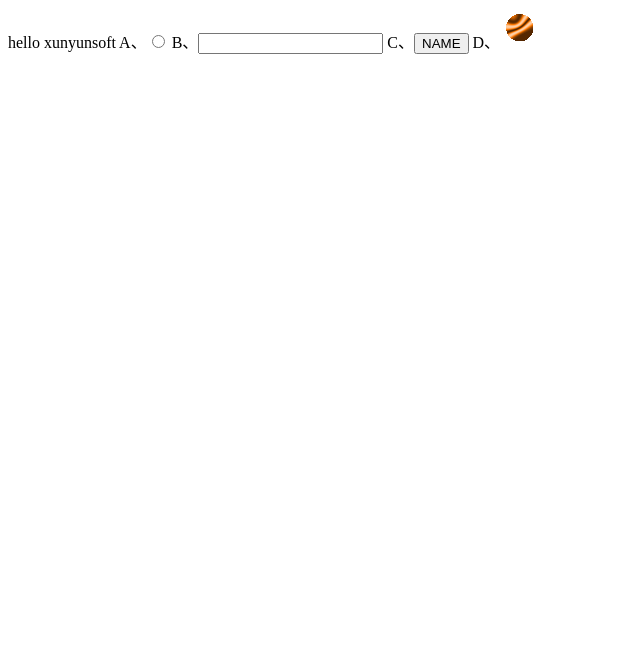
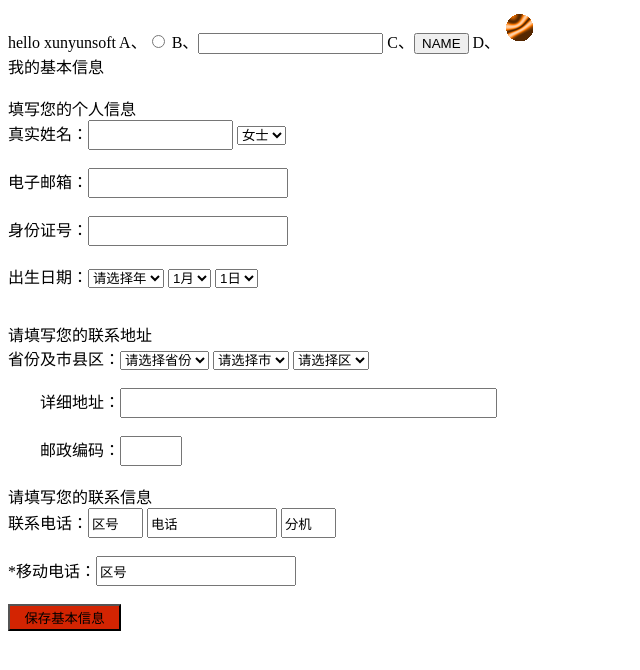
Before and after one commit to xunyunsoft/xunyunsoft.github.io, a plain HTML site: page index.html in a window 1280 px wide. Shown: the whole page, without its empty margins (0-640 px from the left). Drawn offline with Linux system fonts and the light colour scheme.

Commit message:
Update index.html

```diff
--- a/index.html
+++ b/index.html
@@ -1,2 +1,56 @@
 hello xunyunsoft
 A、<input type="radio" name="NAME" value="x"> B、<input type=text name="foo" size=20> C、<input type="submit" value="NAME"> D、<input type="image" name="NAME" src="orange diagonal ball.gif">
+<body>
+   <div class="f">我的基本信息</div><br />
+   <span class="head">填写您的个人信息</span>
+   <div class="one">
+       <div class="ding">
+       <form action="">
+           真实姓名：<input type="text" style="width: 145px; height: 30px;">
+           <select name="" id="">
+               <option value="">女士</option>
+               <option value="">男士</option>
+           </select><br /><br />
+           电子邮箱：<input type="text" style="width: 200px; height: 30px;"><br /><br />
+           身份证号：<input type="text" style="width: 200px; height: 30px;"><br /><br />
+           出生日期：<select name="" id="sui" >
+                           <option value="">请选择年</option>
+                           <option value="">xx</option>
+                    </select>
+                    <select name="" id="sui">
+                       <option value="">1月</option>
+                       <option value="">xx</option>
+                    </select>
+                    <select name="" id="sui">
+                       <option value="">1日</option>
+                       <option value="">xx</option>
+                    </select><br /><br />
+       </div>
+       <span class="zhong">请填写您的联系地址</span><br />
+       <div class="shen">
+       省份及市县区：<select name="" id="di">
+                       <option value="">请选择省份</option>
+                       <option value="">xx</option>
+                    </select>
+                    <select name="" id="di">
+                       <option value="">请选择市</option>
+                       <option value="">xx</option>
+                    </select>
+                    <select name="" id="di">
+                       <option value="">请选择区</option>
+                       <option value="">xx</option>
+                    </select><br /><br />
+       &emsp;&emsp;详细地址：<input type="text" style="width: 377px; height: 30px;"><br /><br />
+       &emsp;&emsp;邮政编码：<input type="text" style="width: 62px; height: 30px;"><br /><br />
+       </div>
+       <span class="zhong">请填写您的联系信息</span><br />
+       <div class="wei">
+           联系电话：<input type="text" value="区号" style="width: 55px; height: 30px;">
+                    <input type="text" value="电话" style="width: 130px; height: 30px;">
+                    <input type="text" value="分机" style="width: 55px; height: 30px;"><br /><br />
+          *移动电话：<input type="text" value="区号" style="width: 200px; height: 30px;"><br /><br />
+          <button onclick="alert('注册成功')" style="width: 113px; height: 27px; background-color: #d32402;" >保存基本信息</button>
+       </form>
+   </div>
+   </div>
+</body>
```
